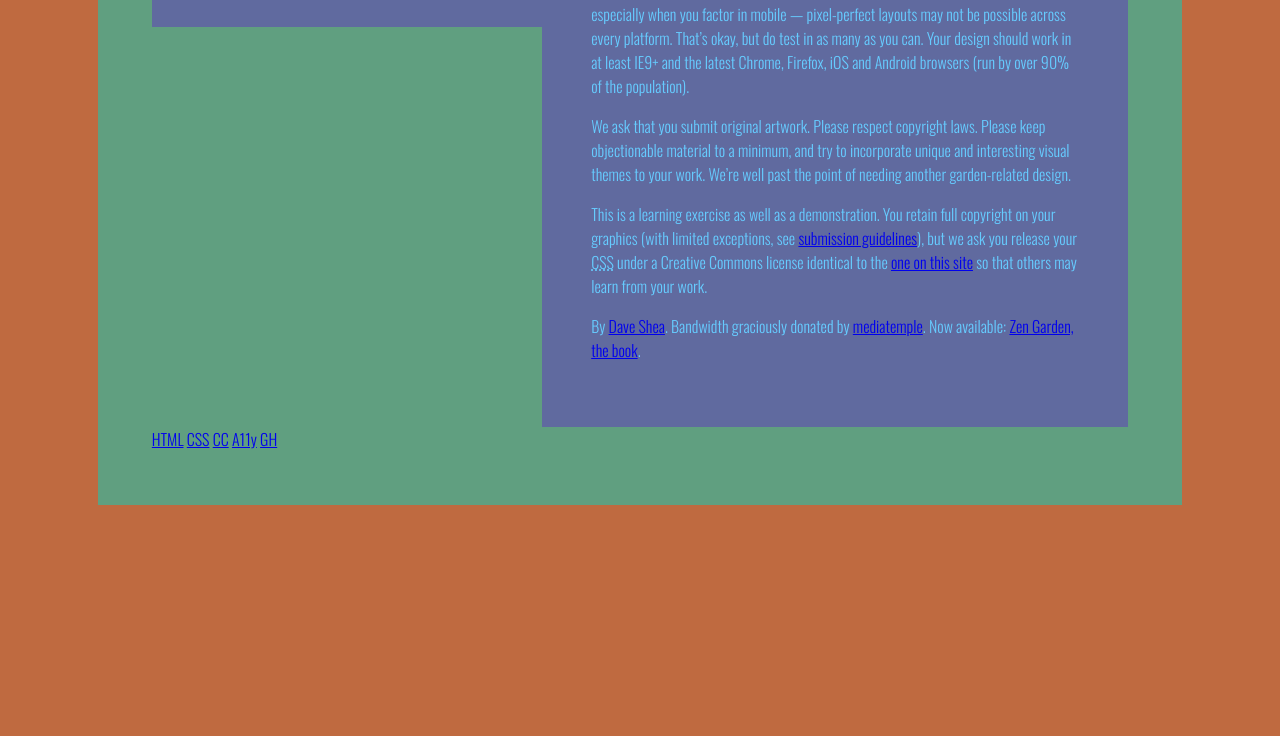
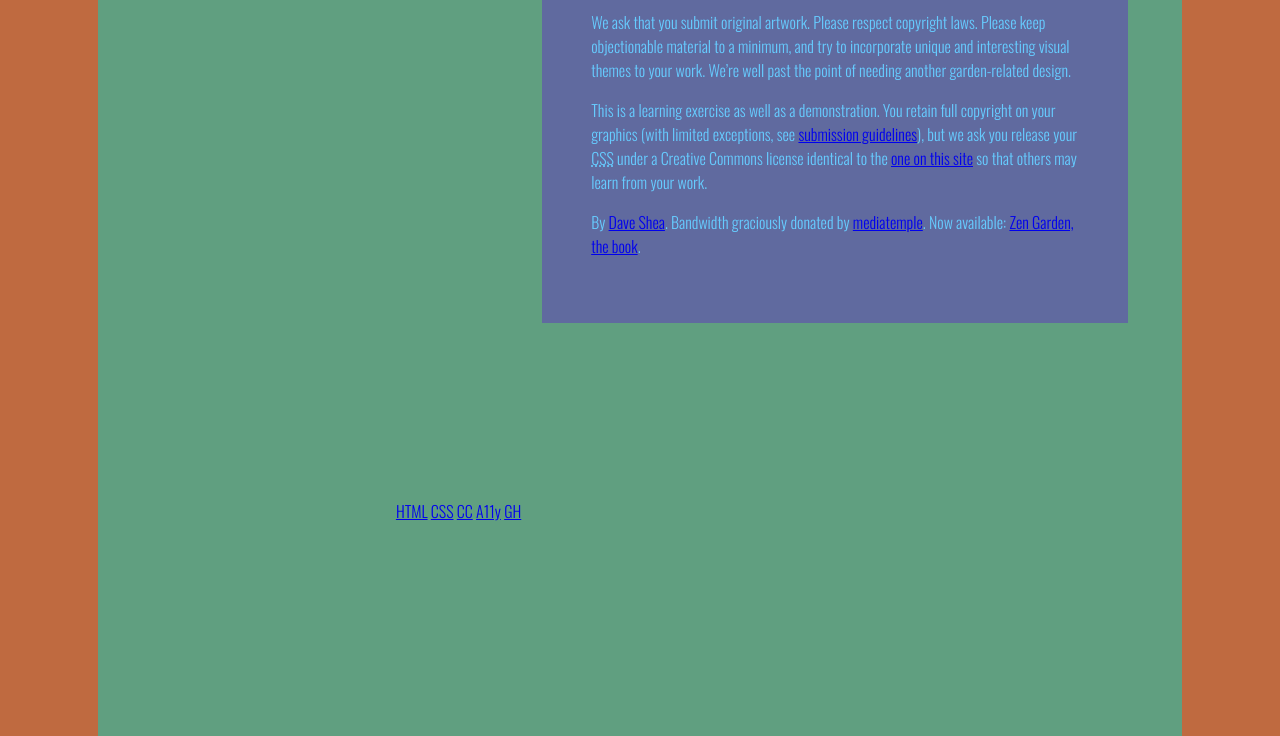
Before and after one commit to MatthewARussell/workspacecss-2020-xugy8d, a website: page index.html in a window 1280 px wide. Shown: the part 1720-2456 px from the top of the page. Before the commit the page ends 2323 px from the top, so only its background shows below. Drawn offline with nearby package versions, Linux system fonts and the light colour scheme.

Commit message:
1 file modified

```diff
--- a/css/main.css
+++ b/css/main.css
@@ -104,7 +104,18 @@ div.requirements{
 h2{
   border: 3px dashed;
 }
+a{
 
+}
+footer{
+  clear: both;
+  padding: 1em  5%;
+  width: 50%;
+  margin: 10em auto;
+}
+div.summary{
+  display: none;
+}
 /** 04  Other decoration -- background Links **/
 
 
```
